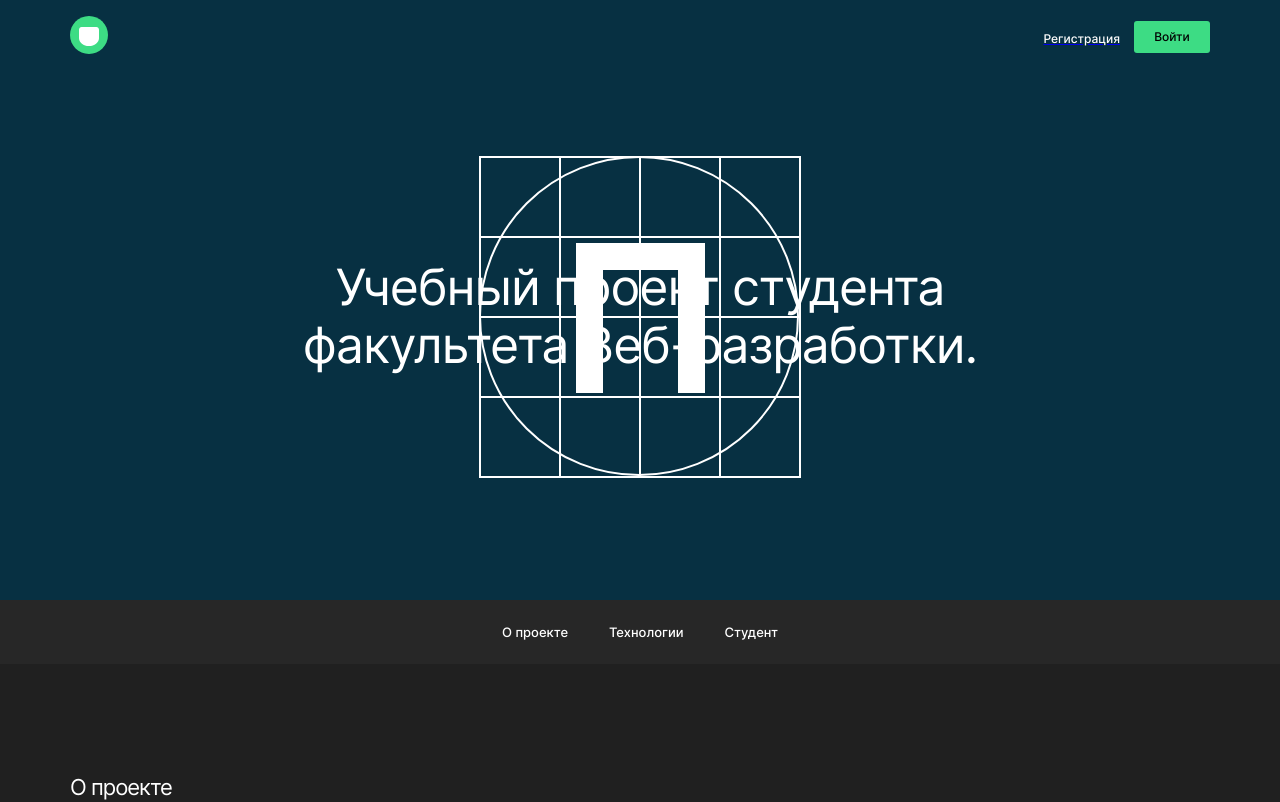
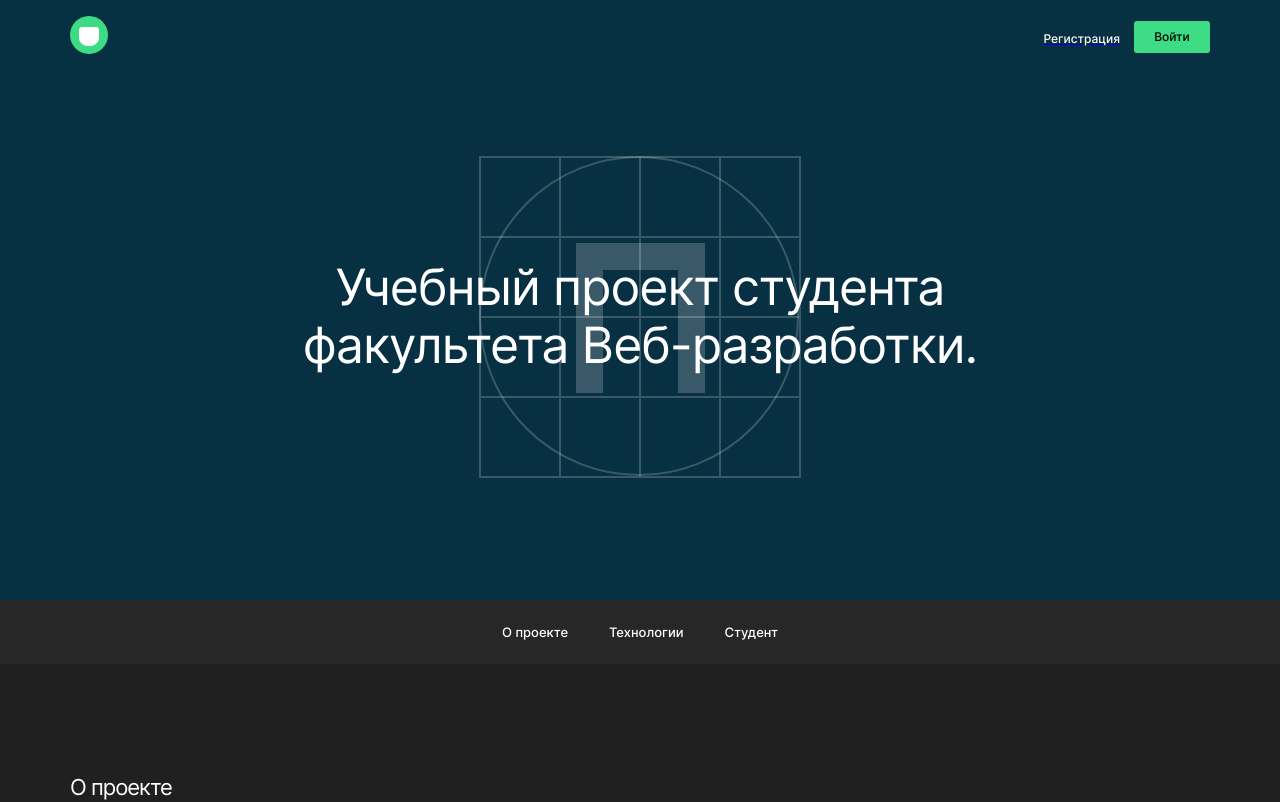
Before and after one commit to Anatskaya-Nata/movies-explorer-frontend, a React (Create React App) app: page / in a window 1280 px wide. Shown: the top 802 px of the page. Built offline with nearby package versions, Linux system fonts and the light colour scheme.

Commit message:
Diploma_frontend_final_for)server

```diff
--- a/src/components/Promo/Promo.css
+++ b/src/components/Promo/Promo.css
@@ -8,23 +8,23 @@
 .promo__container {
 	position: relative;
 	margin: 142px auto 180px auto;
-	opacity: 20;
+	/*opacity: 20;*/
 }
 
 .promo__grid {
 	display: grid;
 	grid-template-columns: repeat(4, 25%);
 	grid-template-rows: repeat(4, 25%);
-	border-bottom: 2px solid #ffffff;
-	border-right: 2px solid #ffffff;
+	border-bottom: 2px solid rgba(255, 255, 255, 0.2);
+	border-right: 2px solid rgba(255, 255, 255, 0.2);
 	margin: 0 auto 0 auto;
 }
 
 .promo__block {
 	width: 60px;
 	height: 60px;
-	border-top: 2px solid #ffffff;
-	border-left: 2px solid #ffffff;
+	border-top: 2px solid rgba(255, 255, 255, 0.2);
+	border-left: 2px solid rgba(255, 255, 255, 0.2);
 }
 
 .promo__circle {
@@ -32,7 +32,7 @@
 	top: 0;
 	width: 244px;
 	height: 244px;
-	border: 2px solid #ffffff;
+	border: 2px solid rgba(255, 255, 255, 0.2);
 	border-radius: 50%;
 }
 
@@ -40,7 +40,7 @@
 	position: absolute;
 	width: 58px;
 	height: 95px;
-	border: 21px solid #ffffff;
+	border: 21px solid rgba(255, 255, 255, 0.2);
 	border-bottom: none;
 	top: 27%;
 	left: 30%;
@@ -78,7 +78,7 @@
 	.promo__sign {
 		width: 75px;
 		height: 123px;
-		border: 27px solid #ffffff;
+		border: 27px solid rgba(255, 255, 255, 0.2);
 		border-bottom: none;
 	}
 
```
